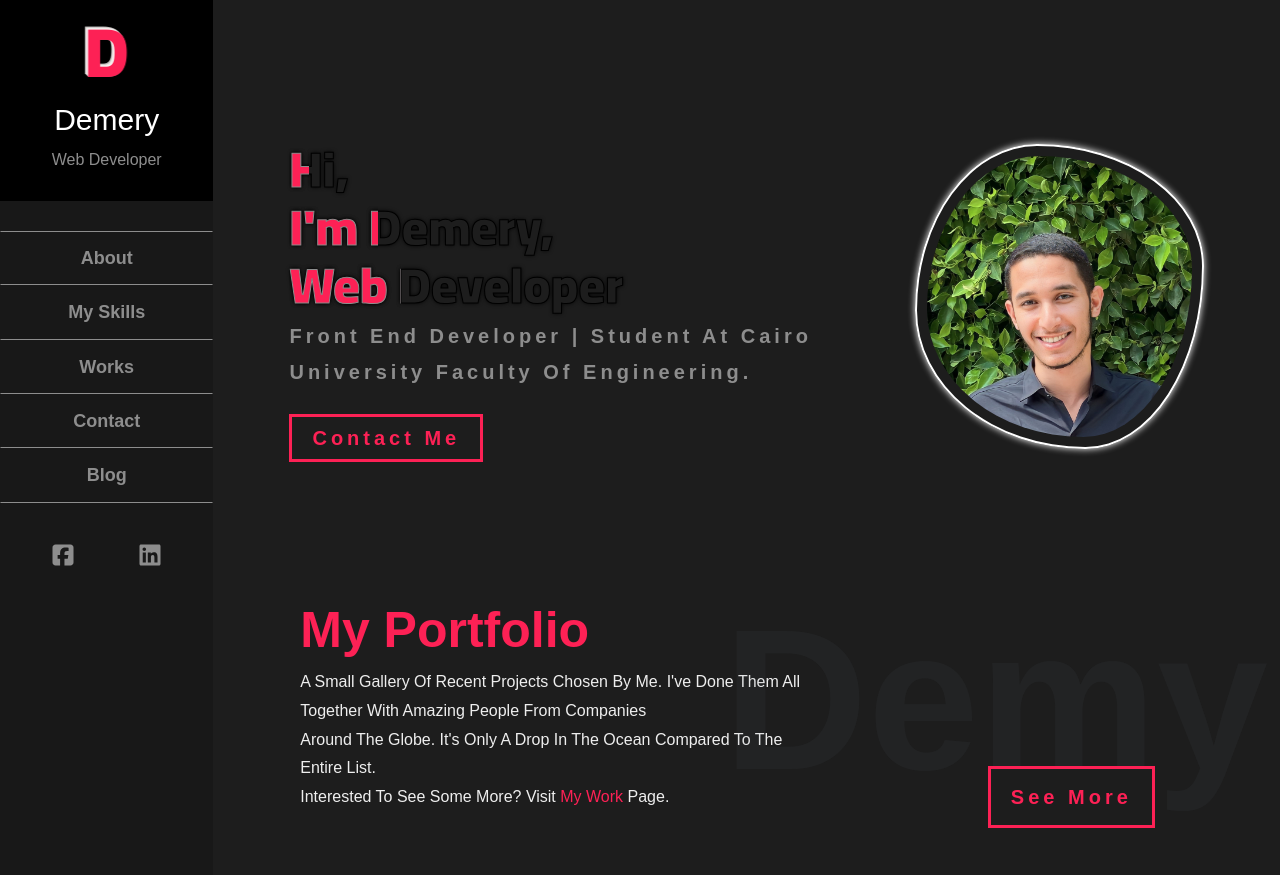
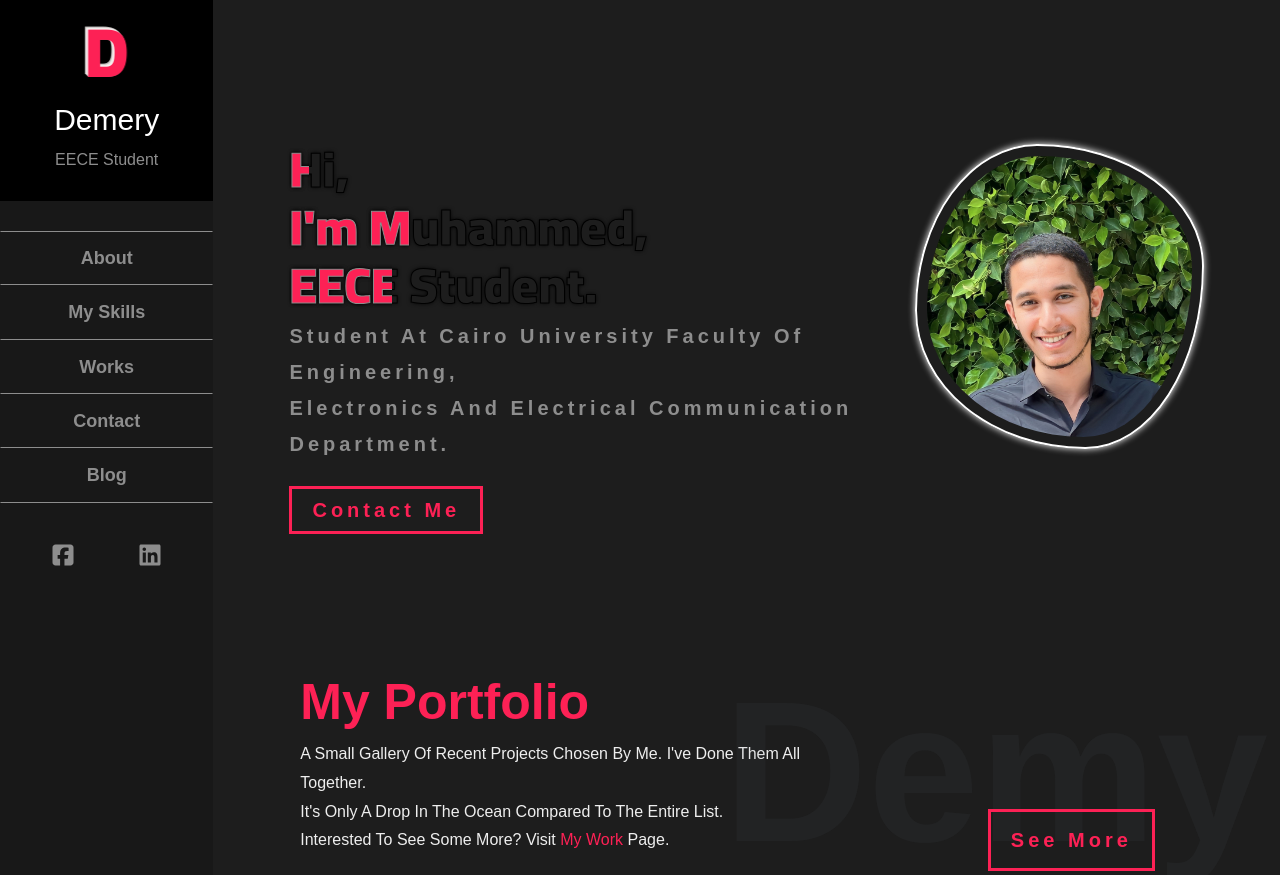
Before and after one commit to Muhammed-ElDemery/portfolio, a plain HTML site: page index.html in a window 1280 px wide and 2400 px high. Shown: the top 875 px of the page. Drawn offline with Linux system fonts and the light colour scheme; a web font is replaced by a local one.

Commit message:
new version

```diff
--- a/index.html
+++ b/index.html
@@ -26,7 +26,7 @@
             <div class="box text-center">
                 <h1 class="main-letter">D</h1>
                 <h1 class="fw-bold text-light">Demery</h1>
-                <p class="text-white-50 fw-bold">Web Developer</p>
+                <p class="text-white-50 fw-bold">EECE student</p>
                 <div><span></span></div>
             </div>
         </div>
@@ -38,7 +38,7 @@
             <div class="header">
                 <h1 class="main-letter">D</h1>
                 <h1>Demery</h1>
-                <p>Web Developer</p>
+                <p>EECE student</p>
             </div>
             <ul>
                 <li><a href="about.html">About</a></li>
@@ -61,9 +61,9 @@
                     <div class="col-lg-8 col-md-12 my-sm-5">
                         <div class="box">
                             <h1 data-text="Hi,">Hi,</h1>
-                            <h1 data-text="I'm Demery,">I'm Demery,</h1>
-                            <h1 data-text="web developer">Web developer</h1>
-                            <p>Front end developer | Student at cairo university faculty of engineering.</p>
+                            <h1 data-text="I'm Muhammed,">I'm Muhammed,</h1>
+                            <h1 data-text="EECE student.">EECE student.</h1>
+                            <p>Student at cairo university faculty of engineering,<br> Electronics and Electrical Communication department.</p>
                             <a href="http://Mdemairy586@gmail.com" class="main-btn" data-text="Contact Me">Contact Me</a>
                         </div>
                     </div>
@@ -84,14 +84,14 @@
                                         <h1 class="heading fw-bold">my portfolio</h1>
                                     </div>
                                     <p class="paragraph">A small gallery of recent projects chosen by me.
-                                        I've done them all together with amazing people from companies <br> around the globe.
+                                        I've done them all together.<br>
                                         It's only a drop in the ocean compared to the entire list. <br>
-                                        Interested to see some more? Visit <a href="" class="inline-link">my work</a> page.
+                                        Interested to see some more? Visit <a href="work.html" class="inline-link">my work</a> page.
                                     </p>
                                 </div>
                             </div>
                             <div class="col-lg-3  link">
-                                <a href="hfile:///E:/full%20projects/main%20profile/work.html" class="main-btn">see more</a>
+                                <a href="works.html" class="main-btn">see more</a>
                             </div>
                         </div>
                     </div>
@@ -131,11 +131,15 @@
                     <div class="row align-items-center justify-content-between">
                         <div class="col-lg-7 col-md-12">
                             <div class="box">
+                                <!--since I was 18 I was interested in web developemnt. I learnt programming languages like: C and C++. I started to learn the field of front-end developemnt
+                                    with: HTML, CSS, Javascipt and Bootstrap. As I was studying this field I was a student at cairo university, faculty of engineering. I currently don't work
+                                    as fornt-end developer but these skills helped me in my life understanding many things.-->
                                 <h1 class="heading fw-bold">Me, Myself and I</h1>
-                                <p class="paragraph ">Since Adobe Flash was a complete innovation, alongside with CSS <br> 1.0 and
-                                HTML 4.01 as standards of the current web I've been <br> passionate about web.
-                                </p>
-                                <p class="paragraph">
+                                <p class="paragraph ">since I was 18, I was interested in web developemnt. I started with cpp. <br> I started to learn the field of front-end developemnt <br> with: HTML, CSS, Javascipt and Bootstrap. As I was studying this field <br>
+                                                    I was a student at cairo university, faculty of engineering. I currently don't work <br>
+                                                    as fornt-end developer but these skills helped me in my life understanding many things.
+                                                </p>
+                                <!-- <p class="paragraph">
                                     For over a decade I had many opportunities to work in a
                                     vast <br> spectrum of web technologies what let me gather a
                                     significant <br> amount of various experience. Working for
@@ -144,7 +148,7 @@
                                 </p>
                                 <p class="paragraph">I currently work remotely with a selected freelance <br>
                                     client base being open for new opportunities.
-                                </p>
+                                </p> -->
                             </div>
                         </div>
                     </div>
```
Also changed, not shown: about.html (+2 -2 lines), contact.html (+2 -2 lines), skills.html (+6 -2 lines), works.html (+2 -2 lines).
